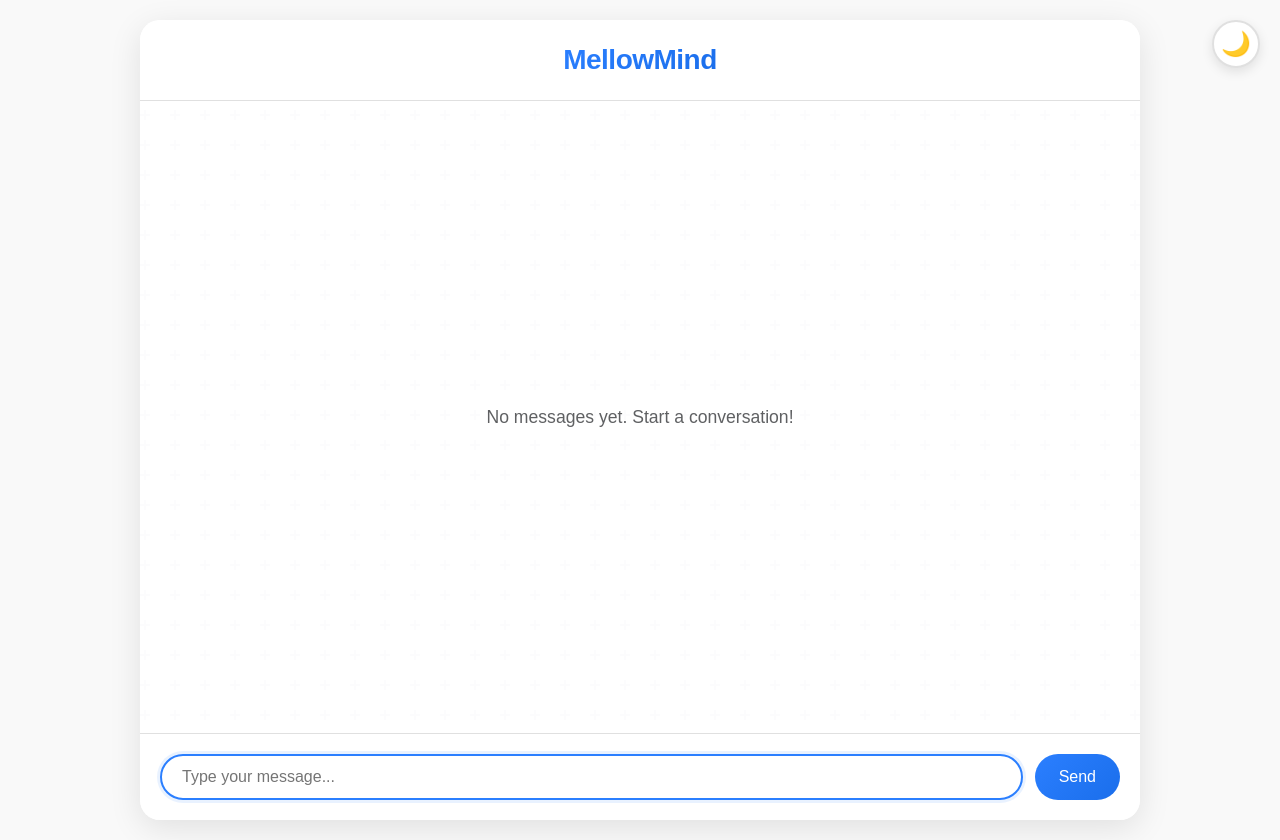
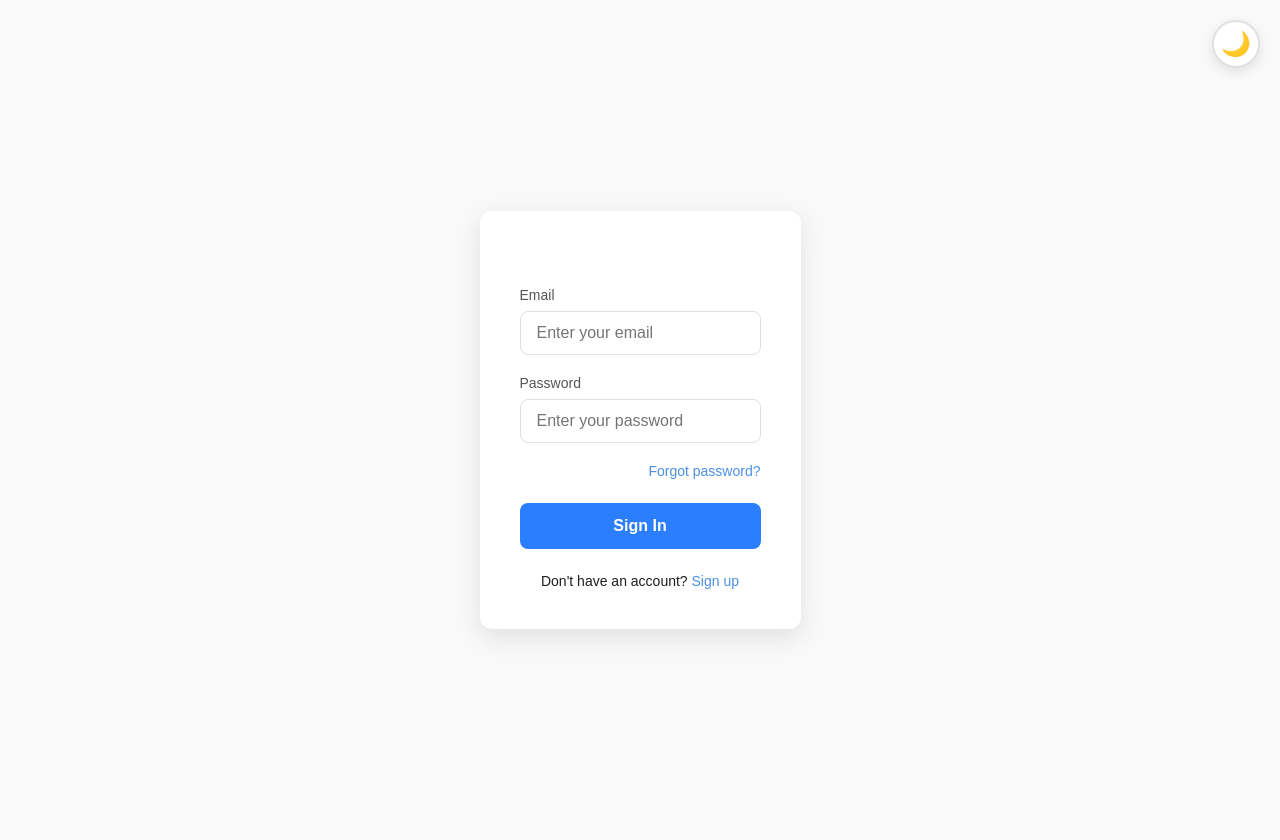
Before and after one commit to Azfer-Khan/mellow, a React (Create React App) app in the folder frontend/: page / in a window 1280 px wide. Built offline with nearby package versions, Linux system fonts and the light colour scheme.

Commit message:
Login Page

```diff
--- a/frontend/src/App.tsx
+++ b/frontend/src/App.tsx
@@ -1,10 +1,14 @@
 // src/App.tsx
-import React, { useEffect } from 'react';
+import React, { useEffect, useState } from 'react';
 import ChatContainer from './components/chat/ChatContainer';
+import Login from './components/auth/Login';
 import ThemeToggle from './components/context/ThemeToggle';
 import './App.css';
 
 const App: React.FC = () => {
+  // For demonstration, we'll add a simple state to toggle between login and chat
+  const [isLoggedIn, setIsLoggedIn] = useState(false);
+
   useEffect(() => {
     // Initialize theme from localStorage or default to light
     const savedTheme = localStorage.getItem('theme') || 'light';
@@ -14,7 +18,7 @@ const App: React.FC = () => {
   return (
     <div className="app">
       <ThemeToggle />
-      <ChatContainer />
+      {isLoggedIn ? <ChatContainer /> : <Login />}
     </div>
   );
 };
--- /dev/null
+++ b/frontend/src/components/auth/Login.css
@@ -0,0 +1,146 @@
+.login-container {
+  display: flex;
+  justify-content: center;
+  align-items: center;
+  min-height: 100vh;
+  background-color: var(--bg-color, #f5f5f5);
+  padding: 20px;
+}
+
+.login-card {
+  width: 100%;
+  max-width: 400px;
+  padding: 40px;
+  border-radius: 12px;
+  box-shadow: 0 8px 24px rgba(0, 0, 0, 0.1);
+  background-color: var(--card-bg, white);
+  transition: all 0.3s ease;
+  box-sizing: border-box;
+}
+
+h2 {
+  margin: 0 0 8px 0;
+  color: var(--primary-text, #333);
+  font-size: 24px;
+  font-weight: 600;
+  text-align: center;
+}
+
+.subtitle {
+  margin: 0 0 24px 0;
+  color: var(--secondary-text, #666);
+  text-align: center;
+  font-size: 16px;
+}
+
+.form-group {
+  margin-bottom: 20px;
+  width: 100%;
+  box-sizing: border-box;
+}
+
+label {
+  display: block;
+  margin-bottom: 8px;
+  color: var(--label-color, #555);
+  font-size: 14px;
+  font-weight: 500;
+}
+
+input {
+  width: 100%;
+  padding: 12px 16px;
+  border: 1px solid var(--input-border, #ddd);
+  border-radius: 8px;
+  font-size: 16px;
+  color: var(--input-text, #333);
+  background-color: var(--input-bg, #fff);
+  transition: border-color 0.2s, box-shadow 0.2s;
+  box-sizing: border-box;
+}
+
+input:focus {
+  outline: none;
+  border-color: var(--primary-color, #4a90e2);
+  box-shadow: 0 0 0 3px rgba(74, 144, 226, 0.1);
+}
+
+.forgot-password {
+  display: block;
+  text-align: right;
+  margin-bottom: 24px;
+  font-size: 14px;
+}
+
+.forgot-password a {
+  color: var(--link-color, #4a90e2);
+  text-decoration: none;
+}
+
+.forgot-password a:hover {
+  text-decoration: underline;
+}
+
+.login-button {
+  display: block;
+  width: 100%;
+  padding: 14px;
+  border: none;
+  border-radius: 8px;
+  background-color: var(--primary-color, #4a90e2);
+  color: white;
+  font-size: 16px;
+  font-weight: 600;
+  cursor: pointer;
+  transition: background-color 0.2s;
+  box-sizing: border-box;
+}
+
+.login-button:hover {
+  background-color: var(--primary-color-hover, #3a80d2);
+}
+
+.register-link {
+  margin-top: 24px;
+  text-align: center;
+  font-size: 14px;
+  color: var(--secondary-text, #666);
+}
+
+.register-link a {
+  color: var(--link-color, #4a90e2);
+  text-decoration: none;
+  font-weight: 500;
+}
+
+.register-link a:hover {
+  text-decoration: underline;
+}
+
+.error-message {
+  padding: 12px;
+  margin-bottom: 20px;
+  background-color: rgba(255, 0, 0, 0.1);
+  border-left: 4px solid red;
+  color: #d32f2f;
+  border-radius: 4px;
+}
+
+form {
+  width: 100%;
+  box-sizing: border-box;
+}
+
+/* Dark mode support using CSS variables */
+[data-theme="dark"] .login-card {
+  --card-bg: #2d2d2d;
+  --primary-text: #f5f5f5;
+  --secondary-text: #b0b0b0;
+  --label-color: #d0d0d0;
+  --input-border: #444;
+  --input-bg: #3d3d3d;
+  --input-text: #f0f0f0;
+  --link-color: #7ab8ff;
+  --primary-color: #4a90e2;
+  --primary-color-hover: #5da0f2;
+}
--- /dev/null
+++ b/frontend/src/components/auth/Login.tsx
@@ -0,0 +1,92 @@
+import React, { useState } from 'react';
+import './Login.css';
+
+interface LoginFormData {
+  email: string;
+  password: string;
+}
+
+const Login: React.FC = () => {
+  const [formData, setFormData] = useState<LoginFormData>({
+    email: '',
+    password: ''
+  });
+
+  const [error, setError] = useState<string>('');
+
+  const handleInputChange = (e: React.ChangeEvent<HTMLInputElement>) => {
+    const { name, value } = e.target;
+    setFormData({
+      ...formData,
+      [name]: value
+    });
+  };
+
+  const handleSubmit = (e: React.FormEvent) => {
+    e.preventDefault();
+
+    // Basic validation
+    if (!formData.email || !formData.password) {
+      setError('Please enter both email and password');
+      return;
+    }
+
+    // Clear any previous errors
+    setError('');
+
+    // For now, just log the submission (no actual API call)
+    console.log('Login attempted with:', formData);
+
+    // You can add API integration here later
+  };
+
+  return (
+    <div className="login-container">
+      <div className="login-card">
+        <h2>Sign in to continue</h2>
+
+        {error && <div className="error-message">{error}</div>}
+
+        <form onSubmit={handleSubmit}>
+          <div className="form-group">
+            <label htmlFor="email">Email</label>
+            <input
+              type="email"
+              id="email"
+              name="email"
+              value={formData.email}
+              onChange={handleInputChange}
+              placeholder="Enter your email"
+              required
+            />
+          </div>
+
+          <div className="form-group">
+            <label htmlFor="password">Password</label>
+            <input
+              type="password"
+              id="password"
+              name="password"
+              value={formData.password}
+              onChange={handleInputChange}
+              placeholder="Enter your password"
+              required
+            />
+          </div>
+
+          <div className="forgot-password">
+            <a href="#">Forgot password?</a>
+          </div>
+
+          <button type="submit" className="login-button">Sign In</button>
+        </form>
+
+        <div className="register-link">
+          Don't have an account? <a href="#">Sign up</a>
+        </div>
+      </div>
+    </div>
+  );
+};
+
+export default Login;
```
